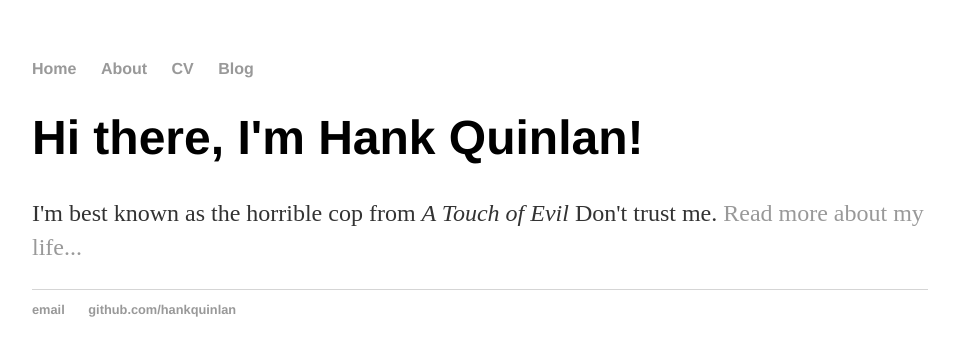
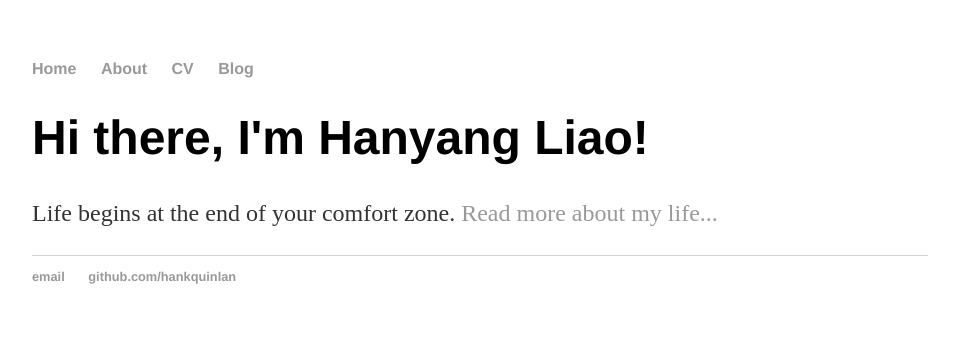
Before and after one commit to hanyangliao/hanyangliao.github.io, a Jekyll site: the page built from index.html, in a window 1280 px wide. Shown: the top 356 px of the page, without its empty margins (160-1119 px from the left). Built offline with Jekyll 4.4.1, drawn with Linux system fonts in a browser that asks for light colours.

Commit message:
Update index.html

```diff
--- a/index.html
+++ b/index.html
@@ -1,8 +1,8 @@
 ---
 layout: default
-title: Hank Quinlan, Horrible Cop
+title: Hanyang Liao's Personal Website
 ---
 <div class="blurb">
-	<h1>Hi there, I'm Hank Quinlan!</h1>
-	<p>I'm best known as the horrible cop from <em>A Touch of Evil</em> Don't trust me. <a href="/about">Read more about my life...</a></p>
+	<h1>Hi there, I'm Hanyang Liao!</h1>
+	<p>Life begins at the end of your comfort zone. <a href="/about">Read more about my life...</a></p>
 </div><!-- /.blurb -->
```
